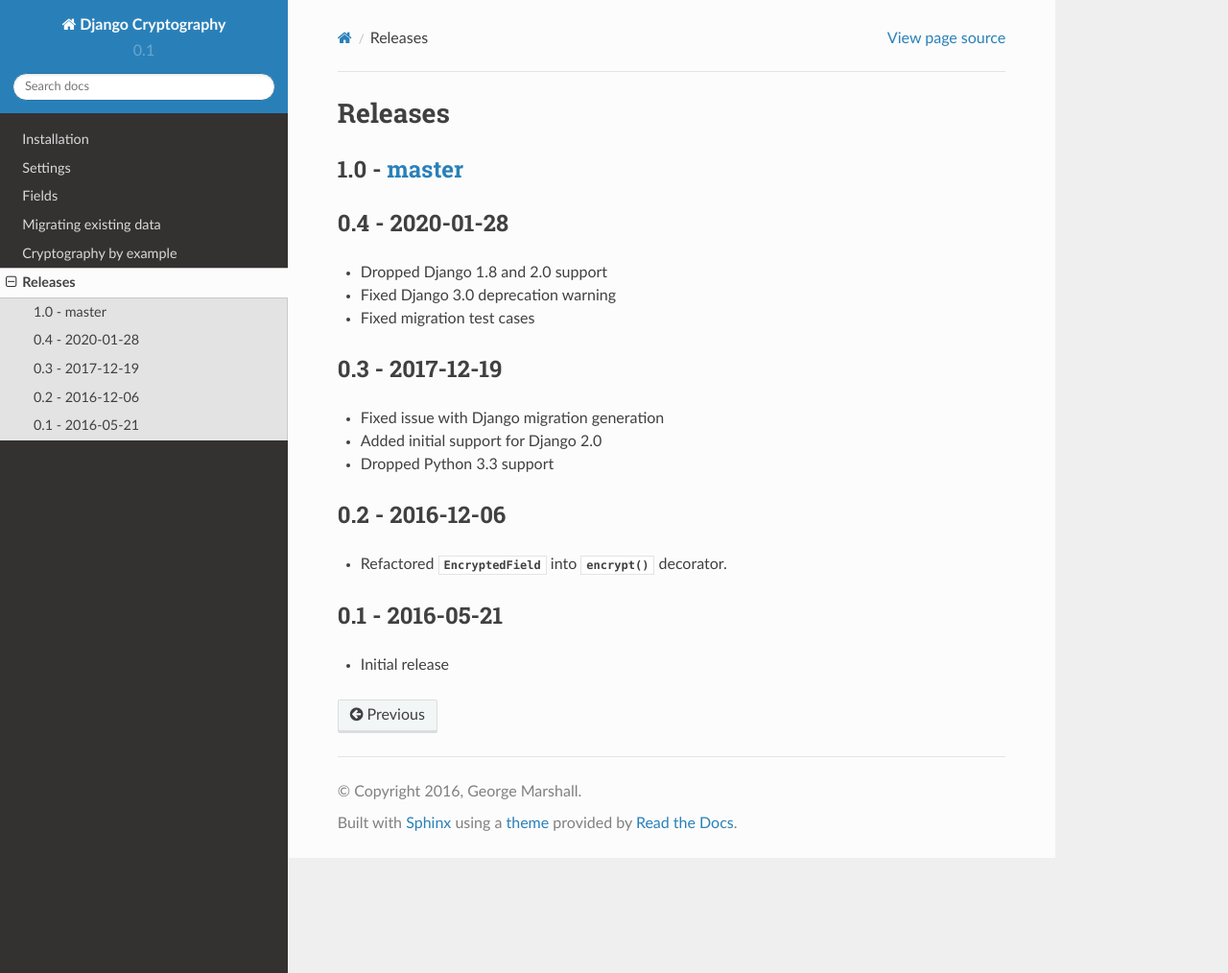
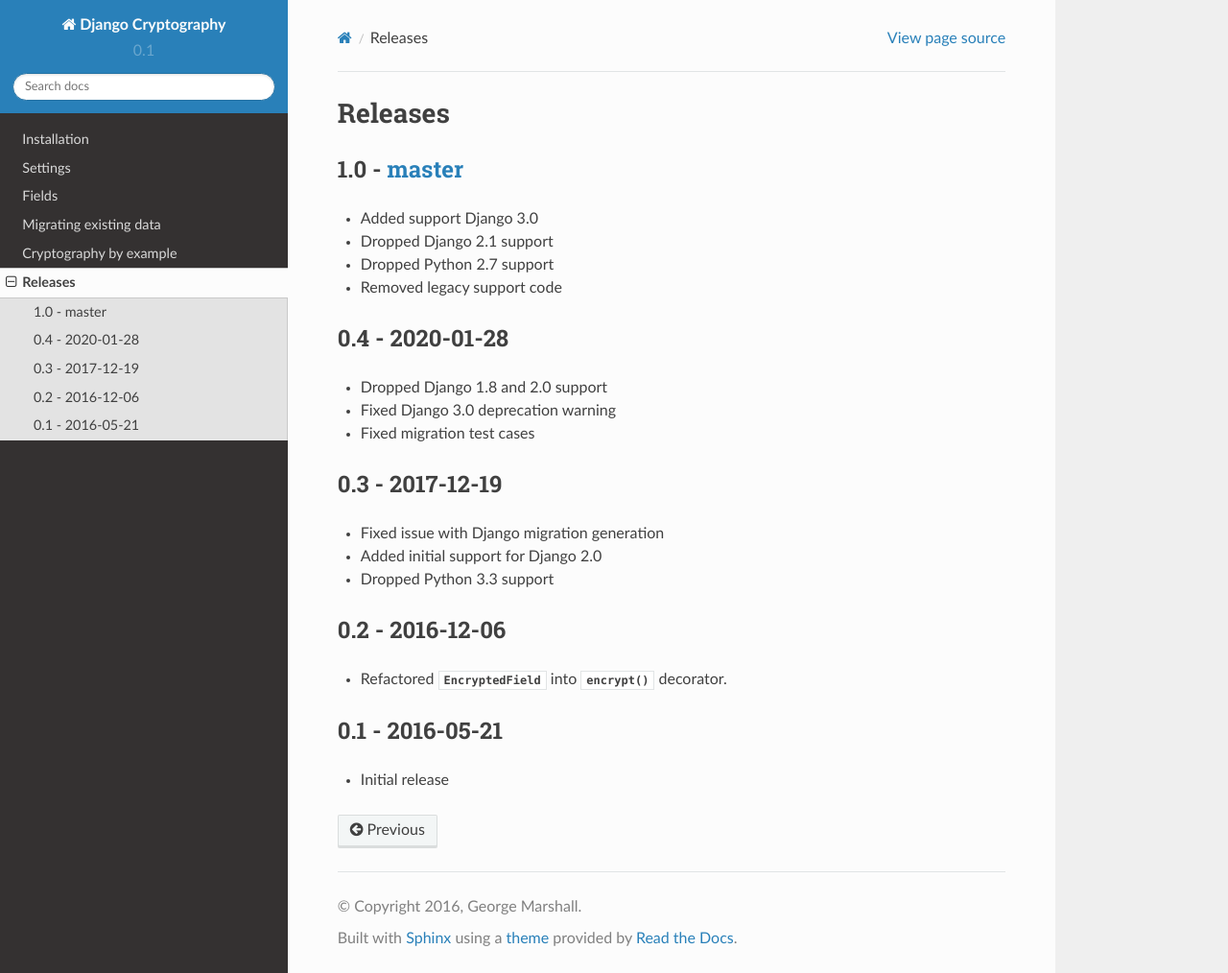
Before and after one commit to yoyowallet/django-cryptography, a Sphinx documentation site: the page built from docs/releases.rst, in a window 1280 px wide and 1014 px high. Shown: the whole window at 96% size. Built offline with Sphinx 7.4.7 and the Read the Docs theme 2.0.0, drawn with Linux system fonts in a browser that asks for light colours.

Commit message:
Tweak CI settings and add changes to release notes

```diff
--- a/docs/releases.rst
+++ b/docs/releases.rst
@@ -3,6 +3,11 @@
 
 1.0 - master_
 -------------
+
+* Added support Django 3.0
+* Dropped Django 2.1 support
+* Dropped Python 2.7 support
+* Removed legacy support code
 
 0.4 - 2020-01-28
 ----------------
```
Also changed, not shown: .travis.yml, 1 other file.
